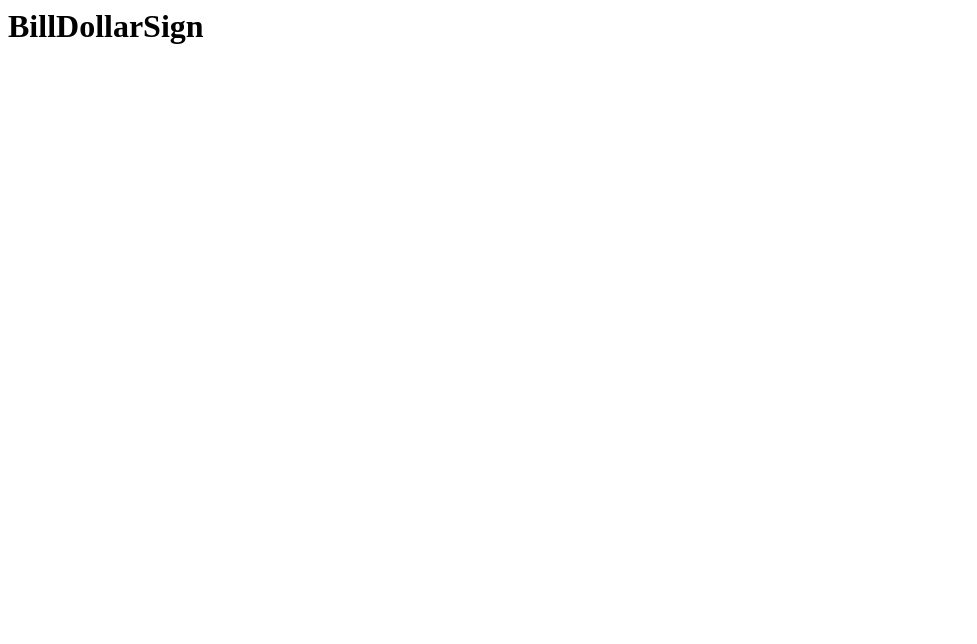
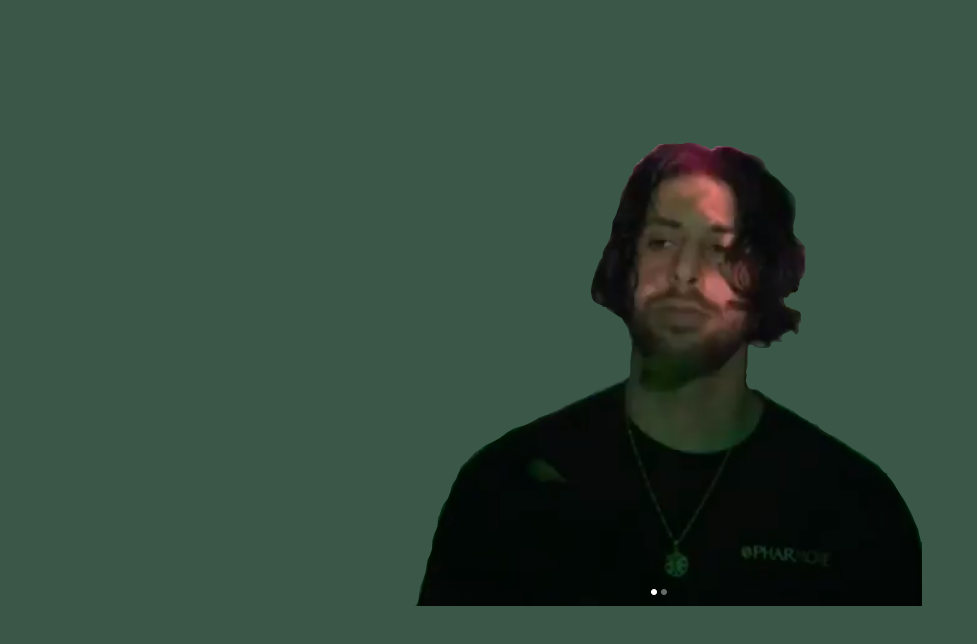
Before and after one commit to billdollarsign/billdollarsign.github.io, a plain HTML site: page index.html in a window 1280 px wide. Shown: the whole page, without its empty margins (0-977 px from the left). Drawn offline with Linux system fonts and the light colour scheme.

Commit message:
added background image

```diff
--- a/index.html
+++ b/index.html
@@ -1,8 +1,24 @@
 <html>
    <head>
       <title>BillDollarSign</title>
+      <style>
+         body {
+            background-color: #3B5748;
+         }
+
+         .wrapper {
+            display: flex;
+            justify-content: center;
+         }
+
+         .wrapper_img {
+            background-size: cover;
+         }
+      </style>
    </head>
    <body>
-      <h1>BillDollarSign</h1>
+      <div class="wrapper">
+         <img src="./background.png" class="wrapper_img" alt="">
+      </div>
    </body>
 </html>
```
Also changed, not shown: background.png (added), 1 other file.
